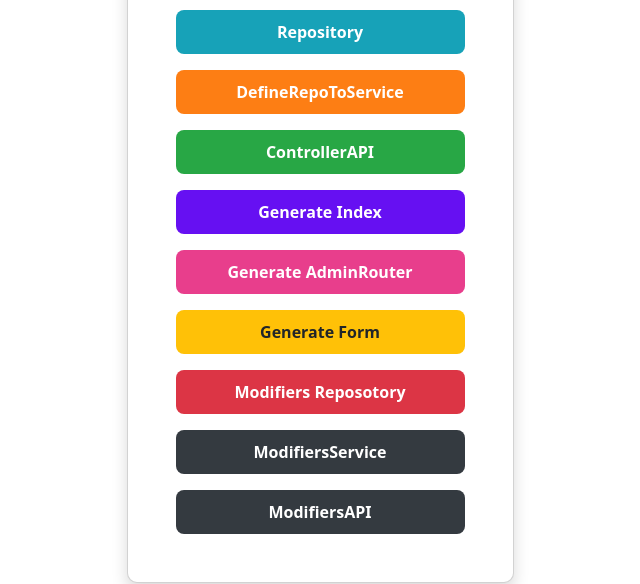
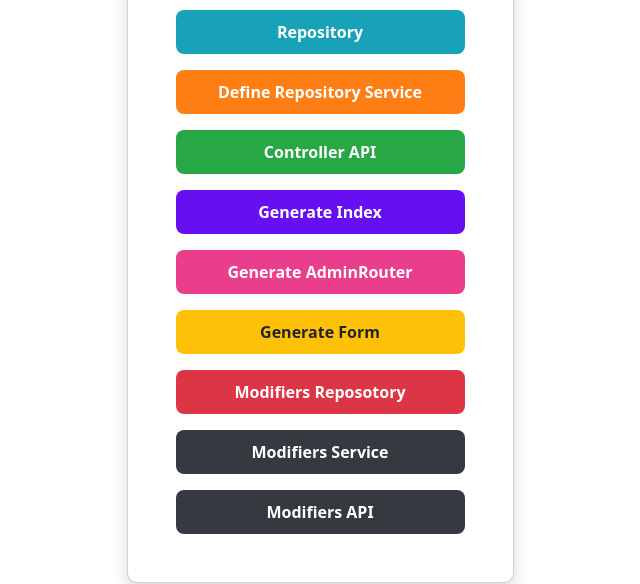
Before and after one commit to khannps39199/ToolGen, a Vue app in the folder ToolGenerateFrontEnd-VUE/: page / in a window 1280 px wide. Shown: the part 966-1550 px from the top of the page, without its empty margins (320-960 px from the left). Built offline with nearby package versions, Linux system fonts and the light colour scheme; the HTML template or start-up script is replaced by a standard one.

Commit message:
Update FELayout.vue

```diff
--- a/ToolGenerateFrontEnd-VUE/src/components/layout/FELayout.vue
+++ b/ToolGenerateFrontEnd-VUE/src/components/layout/FELayout.vue
@@ -65,19 +65,19 @@
                                 <button @click="HandelGenDTOS" class="btn custom-dtos">DTOS</button>
                                 <button @click="HandelGenMapper" class="btn custom-mapper">Mapper</button>
                                 <button @click="HandelGenRepository" class="btn custom-repository">Repository</button>
-                                <button @click="HandelGenDefineRepositoryToService"
-                                    class="btn custom-define">DefineRepoToService</button>
-                                <button @click="HandelGenControllerAPIBasic"
-                                    class="btn custom-controller">ControllerAPI</button>
+                                <button @click="HandelGenDefineRepositoryToService" class="btn custom-define">Define
+                                    Repository Service</button>
+                                <button @click="HandelGenControllerAPIBasic" class="btn custom-controller">Controller
+                                    API</button>
                                 <button @click="HandleGenIndex" class="btn custom-index">Generate Index</button>
                                 <button @click="HandleGenAdminRouter" class="btn custom-admin-router">Generate
                                     AdminRouter</button>
                                 <button @click="HandleGenForm" class="btn custom-form">Generate Form</button>
                                 <button @click="ModifiersReposotory" class="btn custom-mod-repo">Modifiers
                                     Reposotory</button>
-                                <button @click="ModifiersService"
-                                    class="btn custom-mod-service">ModifiersService</button>
-                                <button @click="ModifiersAPI" class="btn custom-mod-service">ModifiersAPI</button>
+                                <button @click="ModifiersService" class="btn custom-mod-service">Modifiers
+                                    Service</button>
+                                <button @click="ModifiersAPI" class="btn custom-mod-service">Modifiers API</button>
                             </div>
 
                         </div>
```
